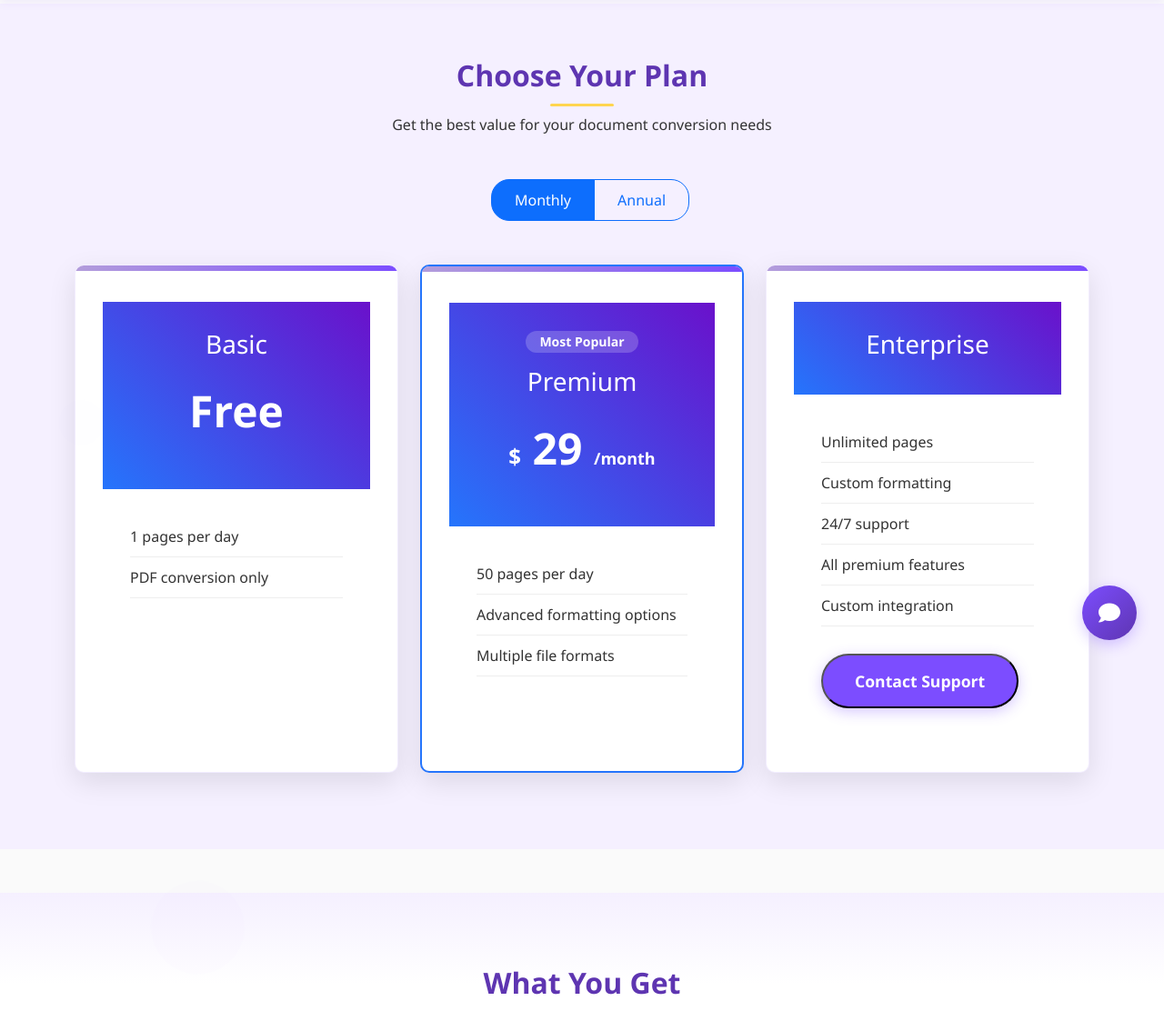
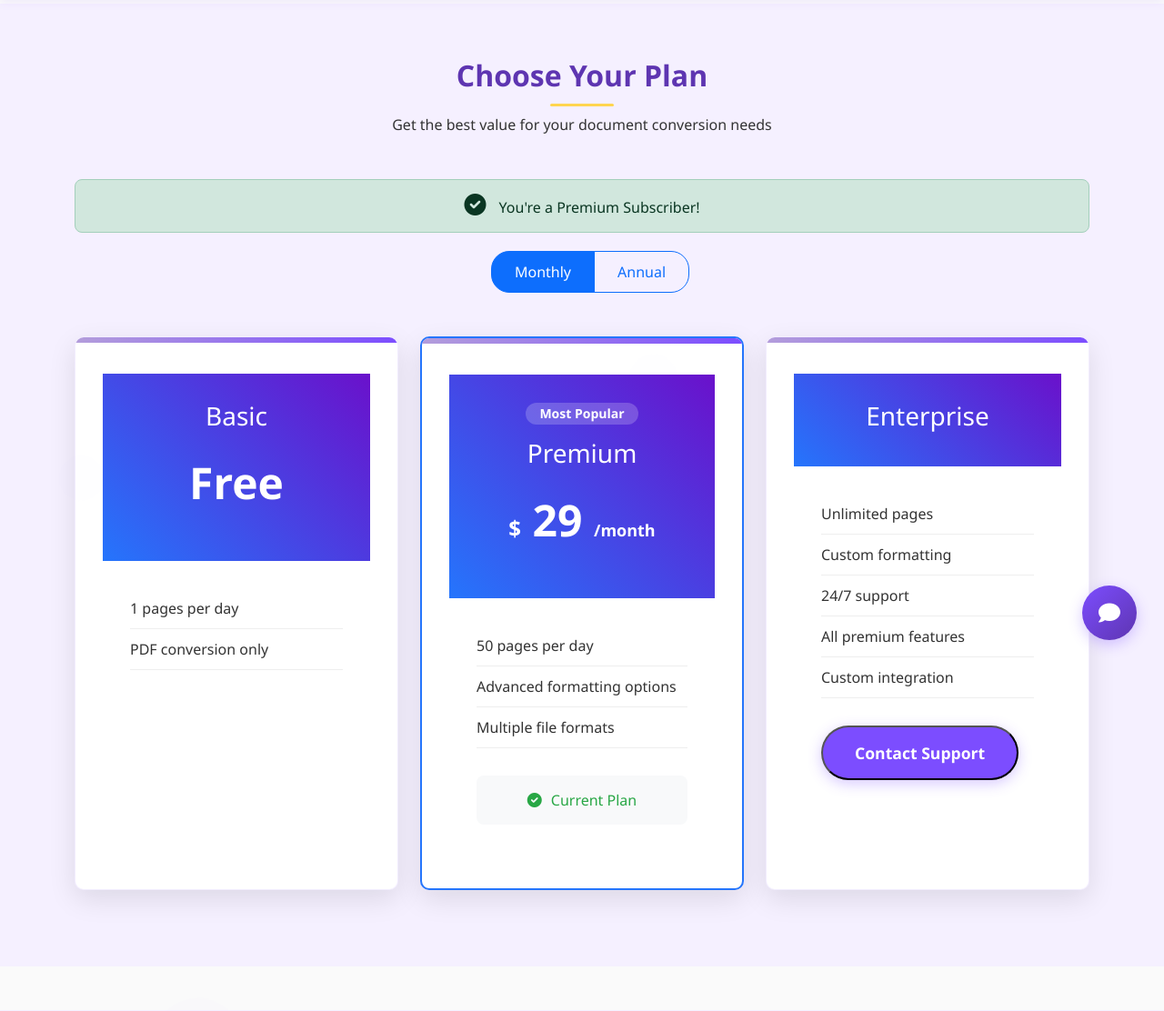
Before and after one commit to Zeecoworld/fimiff, a Flask app: template templates/pricing.html in a window 1280 px wide. Shown: the part 66-1178 px from the top of the page at 91% size. Run offline with Flask 3, Linux system fonts and the light colour scheme; the template is opened without the code that fills it: most values are stand-ins (such as "Sample title", 1, 10 or a date in 2020); parts of the project's set-up code (start-up, migrations or seed data) failed here and were passed over; some libraries are stand-ins or nearby versions.

Commit message:
Update pricing.html

```diff
--- a/templates/pricing.html
+++ b/templates/pricing.html
@@ -3,12 +3,30 @@
 {% block content %}
 <script src="https://js.stripe.com/v3/"></script>
 <script src="https://code.jquery.com/jquery-3.6.0.min.js" crossorigin="anonymous"></script>
+<script src="https://kit.fontawesome.com/your-fontawesome-kit.js" crossorigin="anonymous"></script>
+
 <section class="pricing-section" style="margin-top: 70px;">
     <div class="container">
         <div class="section-title text-center mb-5">
             <h2>Choose Your Plan</h2>
             <p>Get the best value for your document conversion needs</p>
         </div>
+
+        <!-- Subscription Status Display -->
+        {% if subscription_status %}
+        <div class="subscription-status alert alert-{{ 'success' if subscription_status == 'premium' else 'warning' }}">
+            <i class="fas fa-check-circle"></i>
+            <span class="status-text">
+                {% if subscription_status == 'premium' %}
+                    You're a Premium Subscriber!
+                {% elif subscription_status == 'error' %}
+                    There was an issue with your subscription.
+                {% else %}
+                    You're currently on the {{ subscription_status }} plan.
+                {% endif %}
+            </span>
+        </div>
+        {% endif %}
 
         <!-- Pricing Toggle -->
         <div class="pricing-toggle text-center mb-5">
@@ -36,7 +54,6 @@
                     </div>
                 </div>
             </div>
-
             <div class="col-md-4 mb-4">
                 <div class="pricing-card featured">
                     <div class="card-header">
@@ -54,13 +71,17 @@
                             <li>Advanced formatting options</li>
                             <li>Multiple file formats</li>
                         </ul>
-                    {% if not subscription_status == 'premium' %}
+                        {% if subscription_status != 'premium' %}
                         <button id="submitBtn" type="submit" class="cta-button">Choose Plan</button>
+                        {% else %}
+                        <div class="current-plan">
+                            <i class="fas fa-check-circle"></i>
+                            <span class="plan-text">Current Plan</span>
+                        </div>
                         {% endif %}
                     </div>
                 </div>
             </div>
-
             <div class="col-md-4 mb-4">
                 <div class="pricing-card">
                     <div class="card-header">
@@ -131,43 +152,35 @@
 .pricing-section {
     padding: 60px 0;
 }
-
 .pricing-toggle {
     margin-bottom: 40px;
 }
-
 .pricing-toggle .btn-group {
     margin: 0 auto;
     width: 200px;
 }
-
 .pricing-toggle .btn {
     border-radius: 20px;
     padding: 10px 25px;
 }
-
 .pricing-card {
     border-radius: 10px;
     box-shadow: 0 10px 30px rgba(0, 0, 0, 0.1);
     overflow: hidden;
     transition: transform 0.3s ease;
 }
-
 .pricing-card:hover {
     transform: translateY(-10px);
 }
-
 .pricing-card.featured {
     border: 2px solid #2575fc;
 }
-
 .card-header {
     background: linear-gradient(45deg, #2575fc, #6a11cb);
     color: white;
     padding: 30px;
     text-align: center;
 }
-
 .card-header .badge {
     background: rgba(255, 255, 255, 0.2);
     border-radius: 20px;
@@ -175,95 +188,95 @@
     font-size: 14px;
     margin-bottom: 15px;
 }
-
 .price {
     font-size: 48px;
     font-weight: 700;
     margin: 20px 0;
 }
-
 .currency {
     font-size: 24px;
 }
-
 .period {
     font-size: 18px;
     color: #fff;
 }
-
 .card-body {
     padding: 30px;
     background: white;
 }
-
 .features-list {
     list-style: none;
     padding: 0;
     margin: 0 0 30px 0;
 }
-
 .features-list li {
     padding: 10px 0;
     border-bottom: 1px solid #eee;
 }
-
 .features-table {
     width: 100%;
     border-collapse: collapse;
     margin: 30px 0;
 }
-
 .features-table th,
 .features-table td {
     padding: 15px;
     text-align: center;
     border-bottom: 1px solid #eee;
 }
-
 .features-table th {
     background: #f8f9fa;
     font-weight: 600;
 }
-
-.faq-item {
-    background: white;
-    border-radius: 10px;
-    padding: 25px;
-    box-shadow: 0 5px 15px rgba(0, 0, 0, 0.05);
+.subscription-status {
+    padding: 15px;
+    border-radius: 8px;
+    margin-bottom: 20px;
+    text-align: center;
 }
-
-.faq-item h4 {
-    color: #2575fc;
-    margin-bottom: 15px;
+.subscription-status i {
+    margin-right: 10px;
+    font-size: 24px;
+}
+.current-plan {
+    display: flex;
+    align-items: center;
+    justify-content: center;
+    padding: 15px;
+    background: #f8f9fa;
+    border-radius: 8px;
+    margin-top: 20px;
+}
+.current-plan i {
+    margin-right: 10px;
+    color: #28a745;
+}
+.current-plan .plan-text {
+    font-weight: 500;
+    color: #28a745;
 }
 
 @media (max-width: 768px) {
     .pricing-card {
         margin-bottom: 30px;
     }
-
     .features-table {
         font-size: 14px;
     }
-
     .price {
         font-size: 36px;
     }
 }
-
 @media (max-width: 576px) {
     .pricing-toggle .btn-group {
         width: 100%;
     }
-
     .pricing-toggle .btn {
         width: 50%;
     }
 }
 </style>
-</div>
-</div>
-</section>
+
 <script>
 console.log("Sanity check!");
 // Get Stripe publishable key
@@ -274,18 +287,40 @@
     const stripe = Stripe(data.publicKey);
 
     // Event handler
-    document.querySelector("#submitBtn").addEventListener("click", () => {
+    document.querySelector("#submitBtn")?.addEventListener("click", async () => {
+        try {
             // Get Checkout Session ID
-        fetch("/create-checkout-session")
-        .then((result) => { return result.json(); })
-        .then((data) => {
-        console.log(data);
+            const response = await fetch("/create-checkout-session", {
+                method: 'POST',
+                headers: {
+                    'Content-Type': 'application/json',
+                },
+                body: JSON.stringify({
+                    user_id: "{{ current_user_id }}",
+                    price_id: "{{ premium_price_id }}"
+                })
+            });
+
+            const data = await response.json();
+
+            if (response.ok) {
                 // Redirect to Stripe Checkout
-        return stripe.redirectToCheckout({sessionId: data.sessionId})
-        })
-        .then((res) => {
-        console.log(res);
+                const result = await stripe.redirectToCheckout({
+                    sessionId: data.sessionId
                 });
+
+                if (result.error) {
+                    // Handle redirect errors
+                    console.error('Error:', result.error);
+                    throw new Error(result.error.message);
+                }
+            } else {
+                throw new Error(data.error || 'Failed to create Checkout Session');
+            }
+        } catch (error) {
+            console.error('Error:', error);
+            alert(`Error: ${error.message}`);
+        }
     });
 });
 </script>
```
Lines whose indentation alone changed are shown as unchanged.
